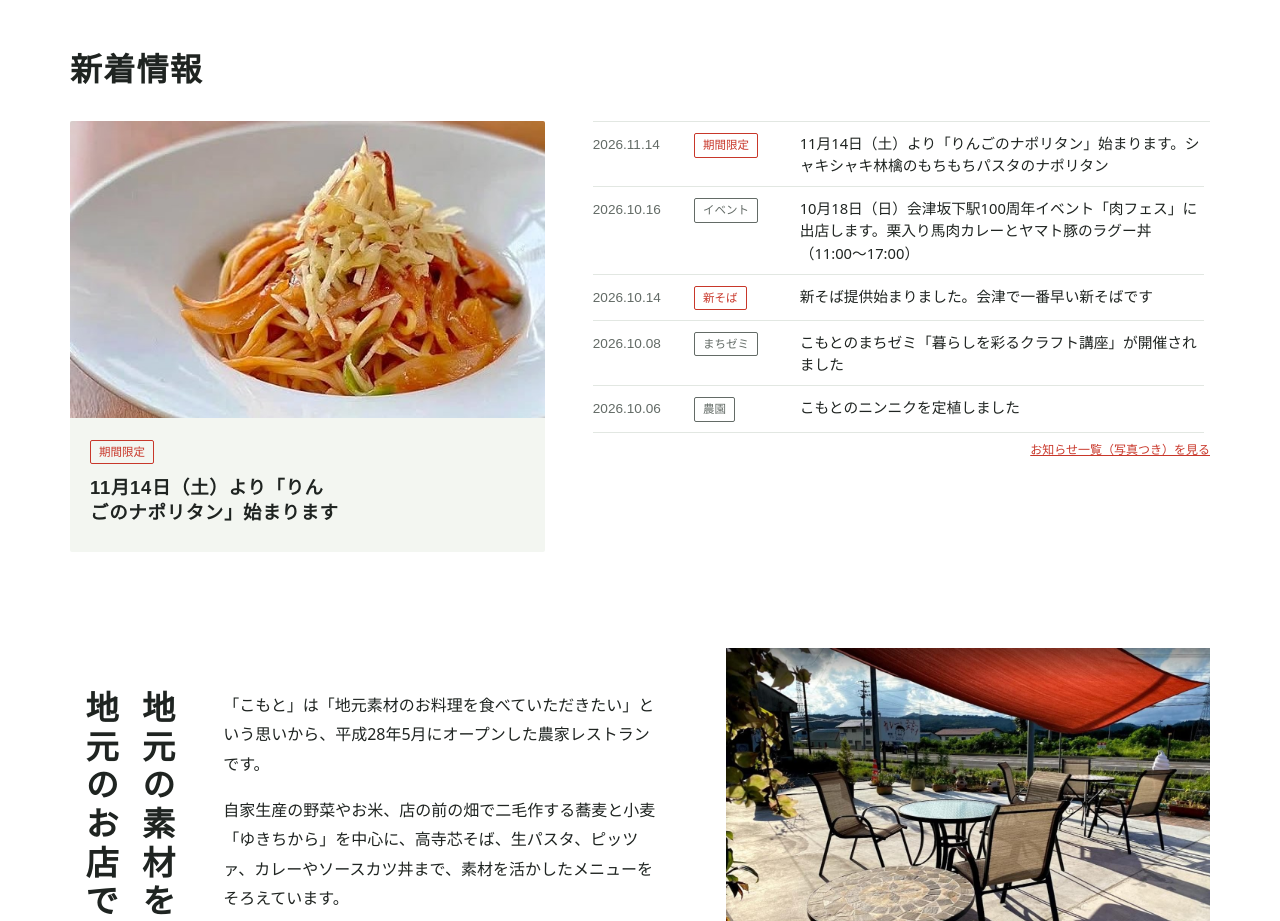
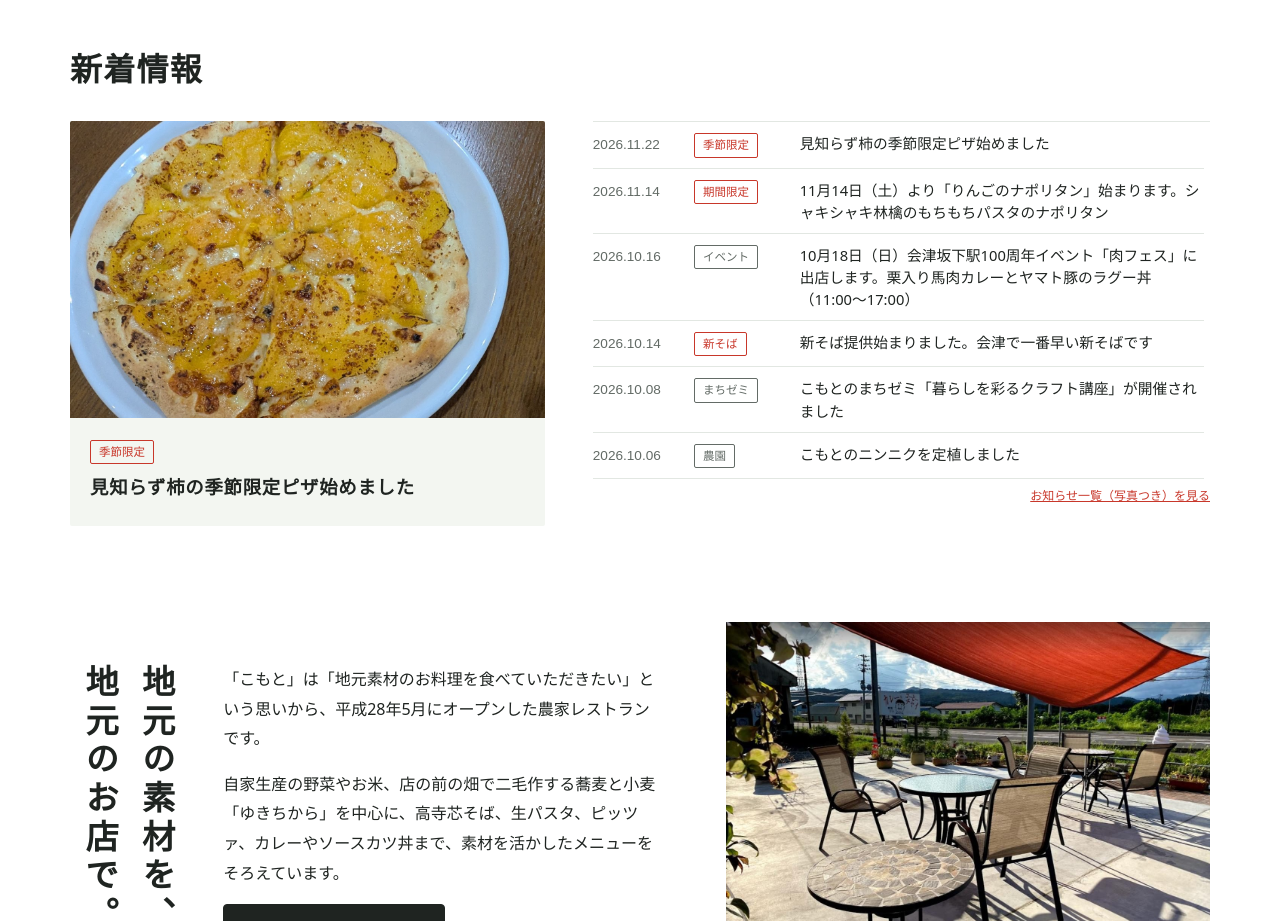
Before and after one commit to fattoriacomoto-rgb/fattoria-comoto, a plain HTML site: page index.html in a window 1280 px wide. Shown: the part 1120-2041 px from the top of the page. Drawn offline with nearby package versions, Linux system fonts and the light colour scheme; a web font is replaced by a local one.

Commit message:
新着情報：見知らず柿の季節限定ピザのお知らせを追加
Co-Authored-By: Claude Opus 5.5 <noreply@anthropic.com>
Claude-Session: https://claude.ai/code/session_01PCQKW9AZTBh4B6H7xT3tL8

```diff
--- a/index.html
+++ b/index.html
@@ -343,16 +343,17 @@ h1,h2,h3{font-family:var(--f-head);letter-spacing:.04em}
       <div class="head"><div><h2>新着情報</h2></div></div>
       <div class="news-grid">
         <!-- 目玉のお知らせ。写真つきの最新のお知らせを入れます。写真・ラベル・文を差し替えて使います -->
-        <a class="feature" href="news.html#n20261114">
-          <img src="images/news/20261114-napolitan-wide.jpg" alt="りんごのナポリタン">
+        <a class="feature" href="news.html#n20261122">
+          <img src="images/news/20261122-kaki-pizza-wide.jpg" alt="見知らず柿のピザ">
           <div class="feature-body">
-            <span class="tag tag-limited">期間限定</span>
-            <h3>11月14日（土）より「りんごのナポリタン」始まります</h3>
+            <span class="tag tag-limited">季節限定</span>
+            <h3>見知らず柿の季節限定ピザ始めました</h3>
           </div>
         </a>
         <!-- お知らせ一覧。新しいものを上に1行ずつ追加します。ラベルの色：tag-new（緑）／tag-limited（赤）／tag-rice（黄）／tag-event（緑枠）／tag-info（灰枠） -->
         <div class="news-col">
         <ul class="news-list">
+          <li><time datetime="2026-11-22">2026.11.22</time><span class="tag tag-limited">季節限定</span><a href="news.html#n20261122">見知らず柿の季節限定ピザ始めました</a></li>
           <li><time datetime="2026-11-14">2026.11.14</time><span class="tag tag-limited">期間限定</span><a href="news.html#n20261114">11月14日（土）より「りんごのナポリタン」始まります。シャキシャキ林檎のもちもちパスタのナポリタン</a></li>
           <li><time datetime="2026-10-16">2026.10.16</time><span class="tag tag-event">イベント</span><a href="news.html#n20261016">10月18日（日）会津坂下駅100周年イベント「肉フェス」に出店します。栗入り馬肉カレーとヤマト豚のラグー丼（11:00〜17:00）</a></li>
           <li><time datetime="2026-10-14">2026.10.14</time><span class="tag tag-limited">新そば</span><a href="news.html#n20261014">新そば提供始まりました。会津で一番早い新そばです</a></li>
```
Also changed, not shown: news.html (+10 -0 lines), images/news/20261122-kaki-pizza-wide.jpg (added), images/news/20261122-kaki-pizza.jpg (added).
